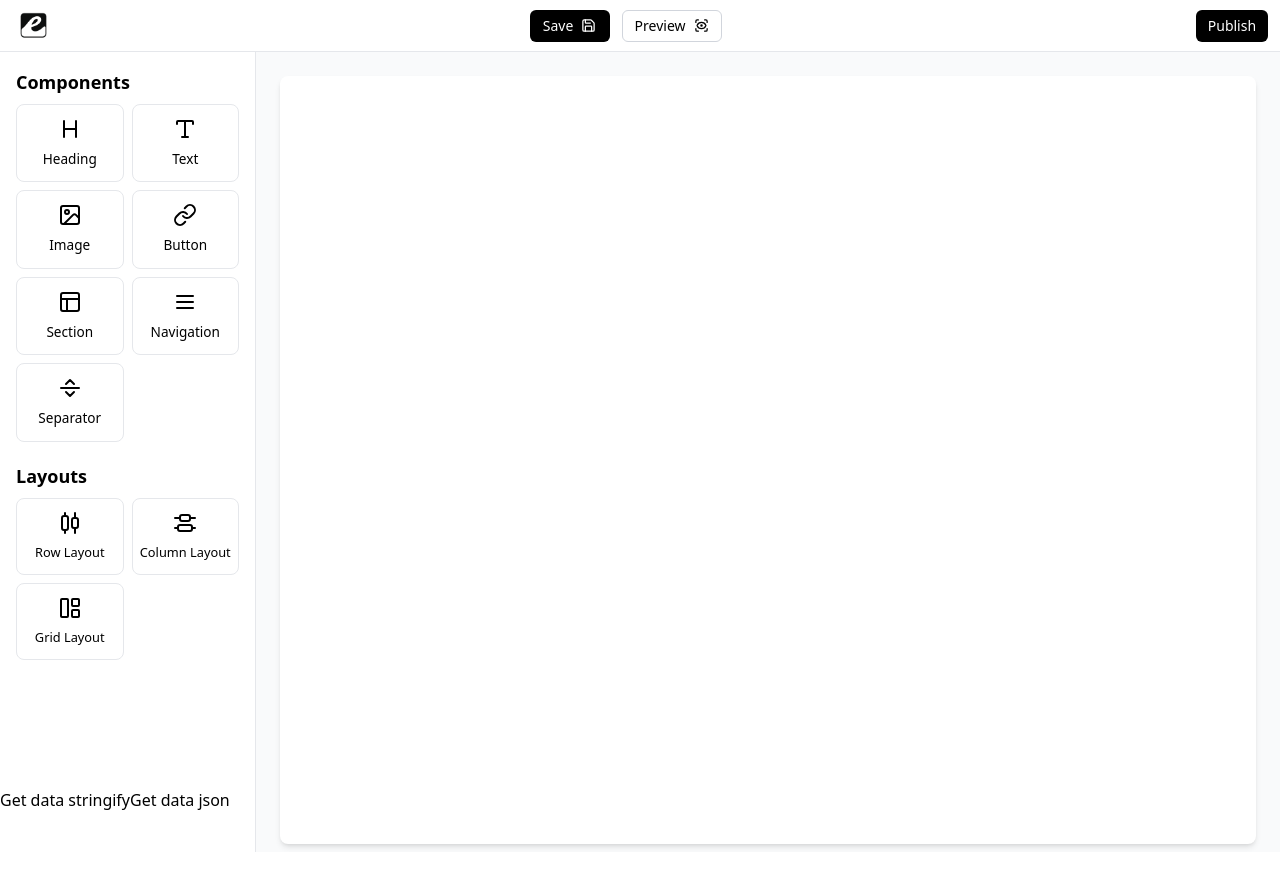
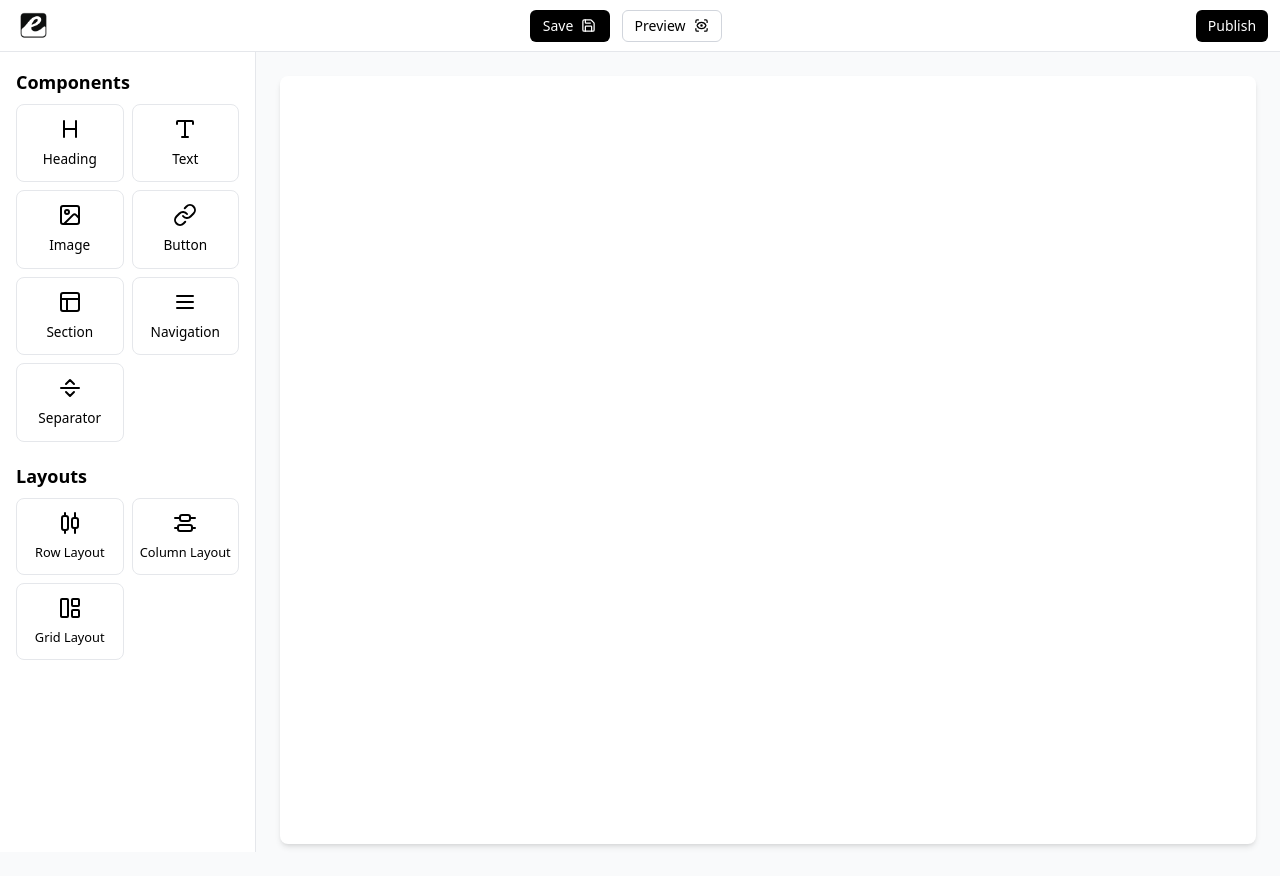
Before and after one commit to Yatik1/nocode, a React (Vite) app: page / in a window 1280 px wide. Before the commit the page ends 852 px from the top, so only its background shows below. Built offline with nearby package versions, Linux system fonts and the light colour scheme.

Commit message:
refactor: clean up App component by removing unused imports and buttons, and improve layout structure

```diff
--- a/src/App.tsx
+++ b/src/App.tsx
@@ -1,5 +1,4 @@
 
-// import { Layers } from 'lucide-react';
 import ComponentLibrary from './components/builder/ComponentLibrary';
 import Canvas from './components/builder/Canvas';
 import useBuilder from './hooks/useBuilder';
@@ -19,21 +18,19 @@ function App() {
 }
 
 function AppLayer() {
-  const {elements,selectedElement} = useBuilder() as any
+  const {selectedElement} = useBuilder() as any
   return (
-    <div className='relative flex-1 flex-col'>
+    <div className='flex-1 flex-col'>
       <Navbar />
-     <div className="relative min-h-screen h-auto bg-gray-50">
-
-      <main className="flex flex-row h-[calc(100vh-4rem)]">
+     <div className="relative w-screen h-fit bg-gray-50">
+      <main className="flex flex-row w-full">
         <ComponentLibrary />
         <Canvas />
         {selectedElement && (
           <Properties />
         )}
       </main>
-      <button onClick={() => console.log(JSON.stringify(elements))}>Get data stringify</button>
-      <button onClick={() => console.log(elements)}>Get data json</button>
+
     </div>
    </div>
   )
```
